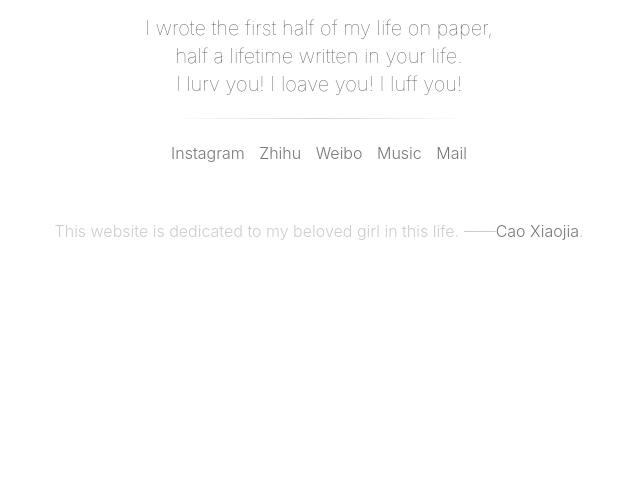
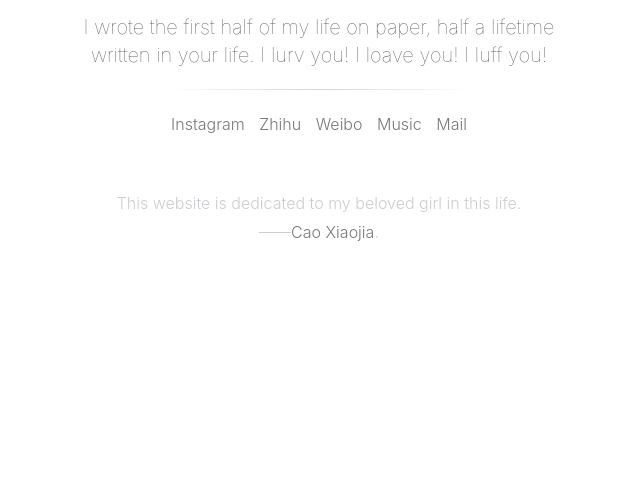
Before and after one commit to shiqiongqiong/shiqiongqiong.github.io, a plain HTML site: page index.html in a window 1280 px wide. Shown: the part 299-800 px from the top of the page, without its empty margins (321-961 px from the left). Drawn offline with nearby package versions, Linux system fonts and the light colour scheme.

Commit message:
Site updated: 2017-11-26 17:28:05

```diff
--- a/index.html
+++ b/index.html
@@ -30,7 +30,7 @@
     <div class="profile">
       <h1 class="nickname">Joanna</h1>
       <div class="description">
-        <p><p>I wrote the first half of my life on paper,<br>half a lifetime written in your life.<br>I lurv you! I loave you! I luff you!</p>
+        <p><p>I wrote the first half of my life on paper, half a lifetime written in your life. I lurv you! I loave you! I luff you!</p>
 </p>
       </div>
     </div>
@@ -75,7 +75,7 @@
 
   <footer id="footer" class="home-footer footer">
     <div id="copyright" class="copyright">
-	This website is dedicated to my beloved girl in this life. ——<a href="http://caoxiaojia.com/">Cao Xiaojia</a>.
+	This website is dedicated to my beloved girl in this life.<br>——<a href="http://caoxiaojia.com/">Cao Xiaojia</a>.
 
       </div>
     </footer>
```
